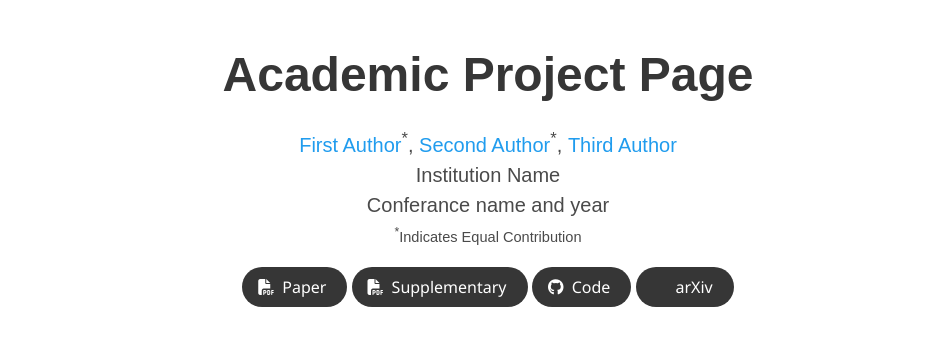
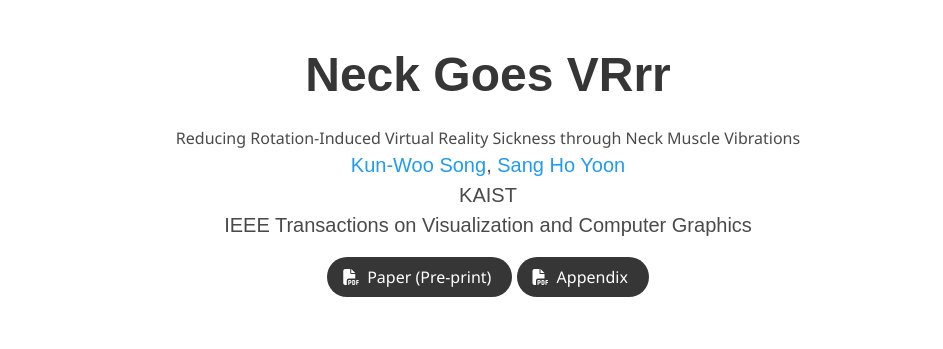
Before and after one commit to kwooS/NeckGoesVRrrPage, a plain HTML site: page index.html in a window 1280 px wide. Shown: the top 349 px of the page, without its empty margins (152-1095 px from the left). Drawn offline with nearby package versions, Linux system fonts and the light colour scheme; some icons are missing; a web font is replaced by a local one.

Commit message:
checkpoint

```diff
--- a/index.html
+++ b/index.html
@@ -24,7 +24,7 @@
   <meta name="viewport" content="width=device-width, initial-scale=1">
 
 
-  <title>Academic Project Page</title>
+  <title>Neck Goes VRrr</title>
   <link rel="icon" type="image/x-icon" href="static/images/favicon.ico">
   <link href="https://fonts.googleapis.com/css?family=Google+Sans|Noto+Sans|Castoro"
   rel="stylesheet">
@@ -52,48 +52,45 @@
       <div class="container is-max-desktop">
         <div class="columns is-centered">
           <div class="column has-text-centered">
-            <h1 class="title is-1 publication-title">Academic Project Page</h1>
+            <h1 class="title is-1 publication-title">Neck Goes VRrr</h1>
+            <h2>Reducing Rotation-Induced Virtual Reality Sickness through Neck Muscle Vibrations</h2>
             <div class="is-size-5 publication-authors">
               <!-- Paper authors -->
               <span class="author-block">
-                <a href="FIRST AUTHOR PERSONAL LINK" target="_blank">First Author</a><sup>*</sup>,</span>
+                <a href="https://www.linkedin.com/in/kun-woo-song-1557b2112/" target="_blank">Kun-Woo Song</a></span>,
                 <span class="author-block">
-                  <a href="SECOND AUTHOR PERSONAL LINK" target="_blank">Second Author</a><sup>*</sup>,</span>
-                  <span class="author-block">
-                    <a href="THIRD AUTHOR PERSONAL LINK" target="_blank">Third Author</a>
-                  </span>
+                  <a href="https://sanghoy.com/" target="_blank">Sang Ho Yoon</a></span>
                   </div>
 
                   <div class="is-size-5 publication-authors">
-                    <span class="author-block">Institution Name<br>Conferance name and year</span>
-                    <span class="eql-cntrb"><small><br><sup>*</sup>Indicates Equal Contribution</small></span>
+                    <span class="author-block">KAIST<br>IEEE Transactions on Visualization and Computer Graphics</span>
                   </div>
 
                   <div class="column has-text-centered">
                     <div class="publication-links">
                          <!-- Arxiv PDF link -->
                       <span class="link-block">
-                        <a href="https://arxiv.org/pdf/<ARXIV PAPER ID>.pdf" target="_blank"
+                        <a href="https://ieeexplore.ieee.org/document/10857625" target="_blank"
                         class="external-link button is-normal is-rounded is-dark">
                         <span class="icon">
                           <i class="fas fa-file-pdf"></i>
                         </span>
-                        <span>Paper</span>
+                        <span>Paper (Pre-print)</span>
                       </a>
                     </span>
 
                     <!-- Supplementary PDF link -->
                     <span class="link-block">
-                      <a href="static/pdfs/supplementary_material.pdf" target="_blank"
+                      <a href="static/pdfs/appendix.pdf" target="_blank"
                       class="external-link button is-normal is-rounded is-dark">
                       <span class="icon">
                         <i class="fas fa-file-pdf"></i>
                       </span>
-                      <span>Supplementary</span>
+                      <span>Appendix</span>
                     </a>
                   </span>
 
-                  <!-- Github link -->
+                  <!-- Github link
                   <span class="link-block">
                     <a href="https://github.com/YOUR REPO HERE" target="_blank"
                     class="external-link button is-normal is-rounded is-dark">
@@ -102,9 +99,9 @@
                     </span>
                     <span>Code</span>
                   </a>
-                </span>
+                </span> -->
 
-                <!-- ArXiv abstract Link -->
+                <!-- ArXiv abstract Link
                 <span class="link-block">
                   <a href="https://arxiv.org/abs/<ARXIV PAPER ID>" target="_blank"
                   class="external-link button is-normal is-rounded is-dark">
@@ -113,7 +110,7 @@
                   </span>
                   <span>arXiv</span>
                 </a>
-              </span>
+              </span> -->
             </div>
           </div>
         </div>
@@ -148,7 +145,7 @@
         <h2 class="title is-3">Abstract</h2>
         <div class="content has-text-justified">
           <p>
-            Lorem ipsum dolor sit amet, consectetur adipiscing elit. Proin ullamcorper tellus sed ante aliquam tempus. Etiam porttitor urna feugiat nibh elementum, et tempor dolor mattis. Donec accumsan enim augue, a vulputate nisi sodales sit amet. Proin bibendum ex eget mauris cursus euismod nec et nibh. Maecenas ac gravida ante, nec cursus dui. Vivamus purus nibh, placerat ac purus eget, sagittis vestibulum metus. Sed vestibulum bibendum lectus gravida commodo. Pellentesque auctor leo vitae sagittis suscipit.
+            With the widespread use of virtual reality (VR), VR sickness is becoming a key barrier for users to have prolonged VR experience. To alleviate VR sickness, researchers focused on reducing sensory mismatch by aligning the visual information with other sensory cues during the VR experience. We present a wearable haptic interface enabling neck muscle vibration (NMV) with a multi-stimulus configuration. NMV's vibration on muscle spindles causes a haptic proprioceptive illusion of muscle stretch. Through NMV, we provide a simulated sensation of neck rotation to users without physically rotating the neck. For a left and right rotation on the yaw axis, we vibrated the sternocleidomastoid (SCM) muscles and splenius capitis (SC) muscles. Our lightweight interface vibrates different combinations of actuators on the left and right SCM and SC muscles to deliver multi-stimulus NMV in a desired illusory direction. We found that NMV sensation differs among individuals and is less effective during neck rotation. Based on these results, we developed a calibration and rendering process for NMV using real-time VR rotation information with varying viewpoint control. Our evaluation, which used a VR scene mimicking a common VR experience, showed that NMV effectively reduces rotation-induced VR sickness and improves the overall VR experience, such as presence.
           </p>
         </div>
       </div>
```
Also changed, not shown: 2 other files.
